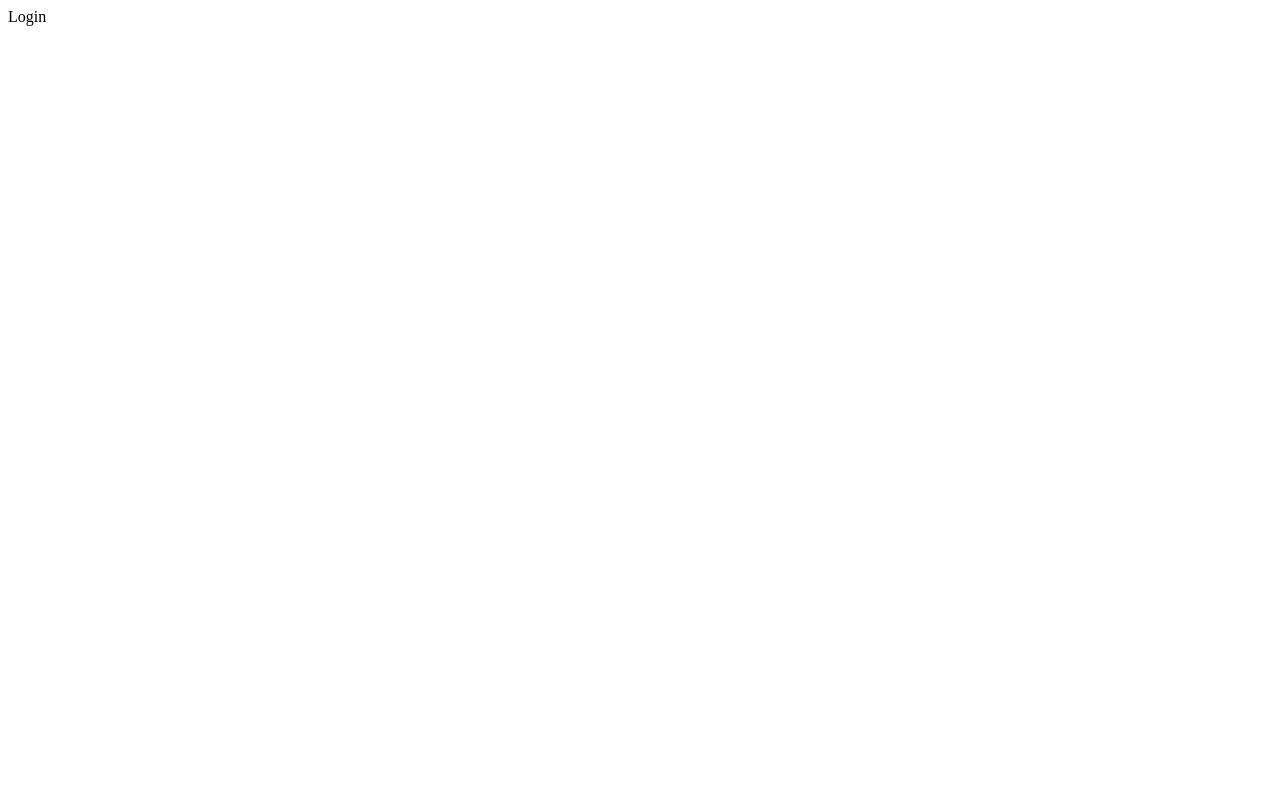
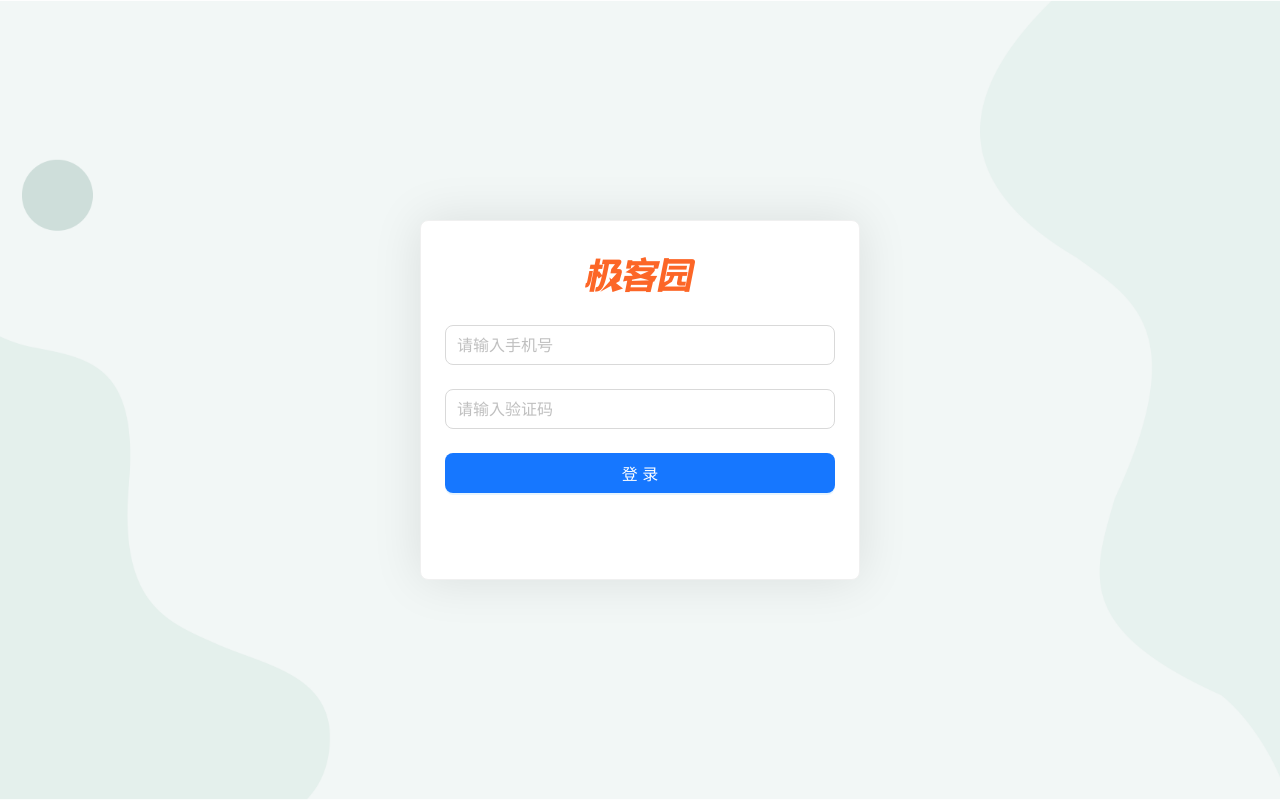
Before and after one commit to lin479909332/react-jike, a React (Create React App) app: page /login in a window 1280 px wide. Built offline with nearby package versions, Linux system fonts and the light colour scheme.

Commit message:
feat(Login): Login组件静态搭建

```diff
--- a/src/pages/Login/index.jsx
+++ b/src/pages/Login/index.jsx
@@ -1,5 +1,29 @@
+import './index.scss'
+import { Card, Form, Input, Button } from 'antd'
+import logo from '@/assets/logo.png'
+
 const Login = () => {
-  return <div>Login</div>
+  return (
+    <div className="login">
+      <Card className="login-container">
+        <img className="login-logo" src={logo} alt="" />
+        {/* 登录表单 */}
+        <Form>
+          <Form.Item>
+            <Input size="large" placeholder="请输入手机号" />
+          </Form.Item>
+          <Form.Item>
+            <Input size="large" placeholder="请输入验证码" />
+          </Form.Item>
+          <Form.Item>
+            <Button type="primary" htmlType="submit" size="large" block>
+              登录
+            </Button>
+          </Form.Item>
+        </Form>
+      </Card>
+    </div>
+  )
 }
 
 export default Login
--- /dev/null
+++ b/src/pages/Login/index.scss
@@ -0,0 +1,29 @@
+.login {
+  width: 100%;
+  height: 100%;
+  position: absolute;
+  left: 0;
+  top: 0;
+  background: center/cover url('~@/assets/login.png');
+
+  .login-logo {
+    width: 200px;
+    height: 60px;
+    display: block;
+    margin: 0 auto 20px;
+  }
+
+  .login-container {
+    width: 440px;
+    height: 360px;
+    position: absolute;
+    left: 50%;
+    top: 50%;
+    transform: translate(-50%, -50%);
+    box-shadow: 0 0 50px rgb(0 0 0 / 10%);
+  }
+
+  .login-checkbox-label {
+    color: #1890ff;
+  }
+}
```
